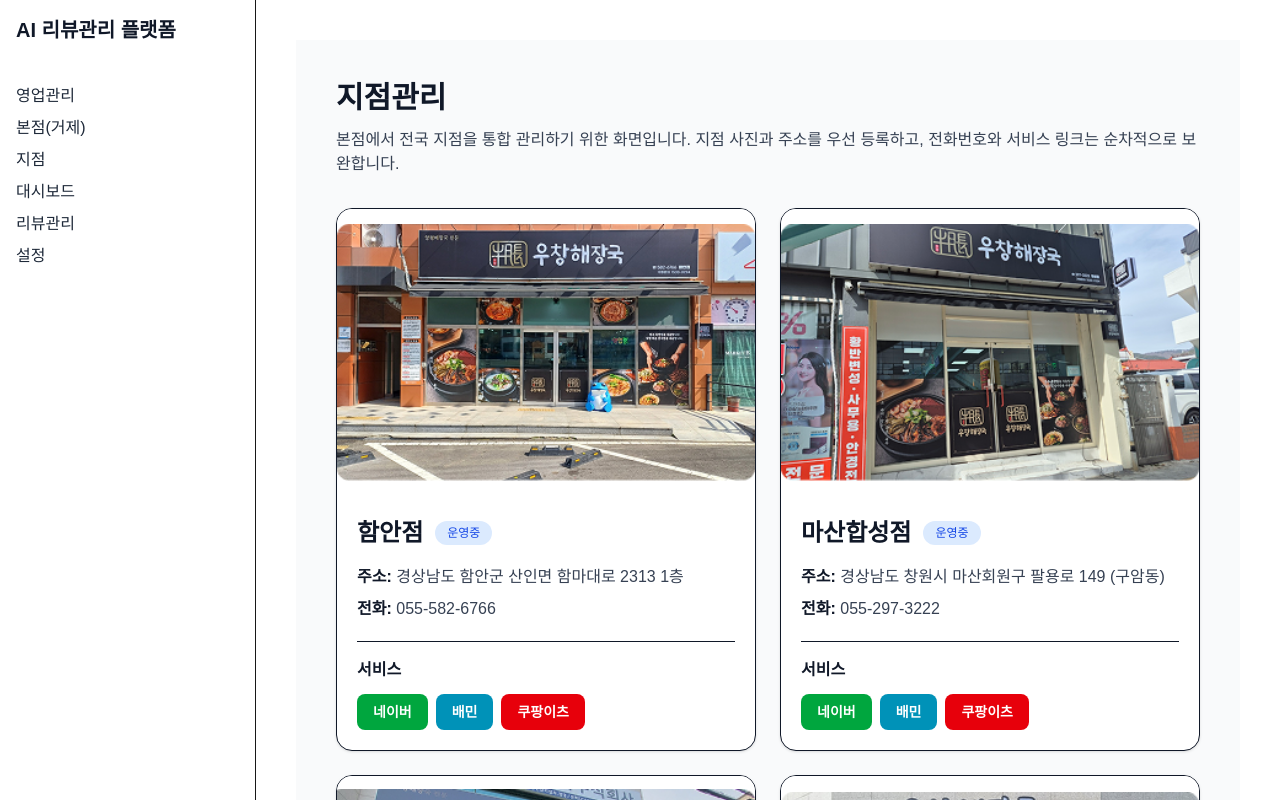
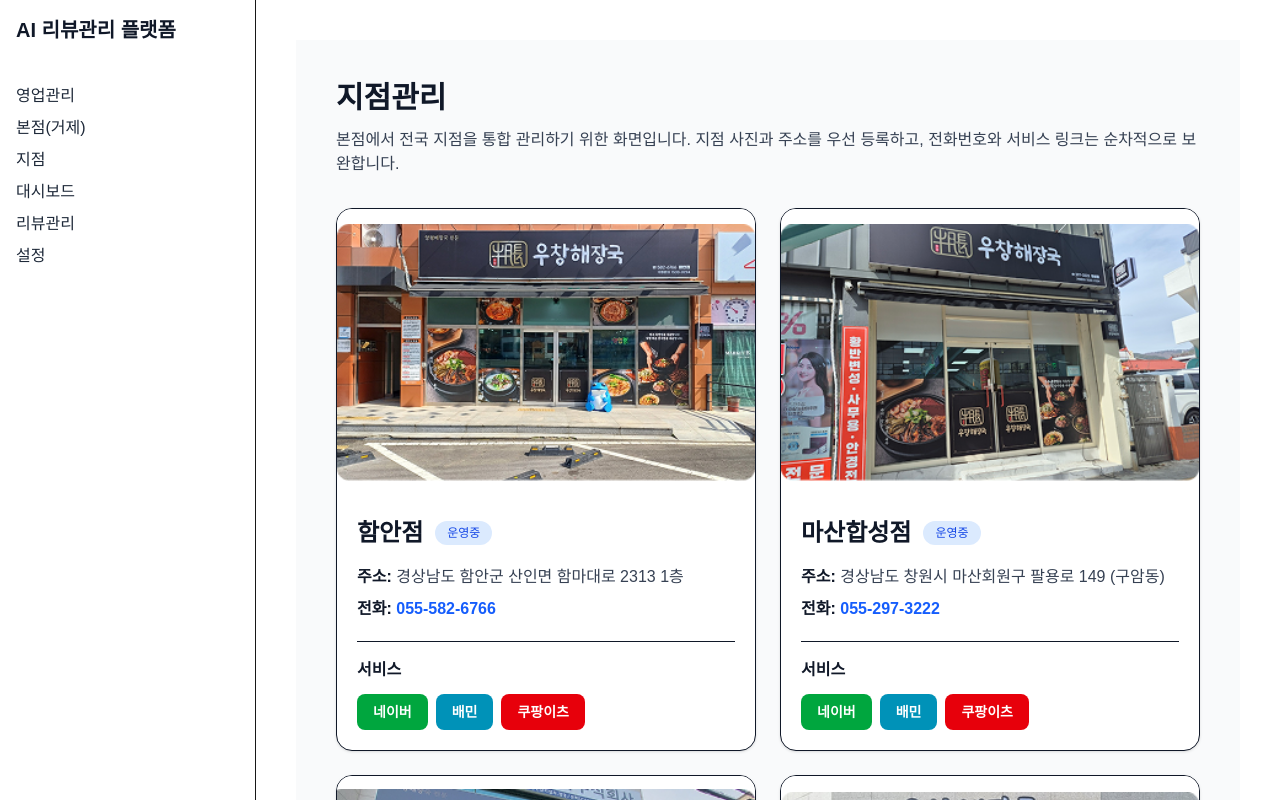
Before and after one commit to hwangsooman/geoje-woochang, a Next.js app: page /branches in a window 1280 px wide. Shown: the top 800 px of the page. Built offline with nearby package versions, Linux system fonts and the light colour scheme.

Commit message:
지ㅣ점전화번호 링크 추가

```diff
--- a/app/branches/page.tsx
+++ b/app/branches/page.tsx
@@ -16,7 +16,7 @@
 
   { name: "김포점", address: "경기도 김포시 김포한강1로 77-29 1동 101호 ",phone:"031-982-9192", image: "/branches/image17.jpg" },
   { name: "원주점", address: "강원특별자치도 원주시 라옹정길 8", phone:"033-765-3377",image: "/branches/image18.jpg" },
-  { name: "원주문막점", address: "강원특별자치도 원주시 문막읍 건등로 30 2층",phone:"033747-1834", image: "/branches/image19.jpg" },
+  { name: "원주문막점", address: "강원특별자치도 원주시 문막읍 건등로 30 2층",phone:"033-747-1834", image: "/branches/image19.jpg" },
   { name: "포항점", address: "경상북도 포항시 남구 동해면 연오로7번길1 105호", phone:"054-277-8532",image: "/branches/image20.jpg" },
   { name: "안계점", address: "경상북도 의성군 안계면 서부로 1838",phone:"054-861-7373", image: "/branches/image21.jpg" },
   { name: "동두천점", address: "경기도 동두천시 하봉암동 141-4",phone:"031-866-0120", image: "/branches/image22.jpg" },
@@ -76,8 +76,13 @@
                 </p>
 
                 <p>
-                  <span className="font-semibold text-gray-900">전화:</span>{" "}
-                   {branch.phone}
+                   <span className="font-semibold text-gray-900">전화:</span>{" "}
+                   <a
+                      href={`tel:${branch.phone.replace(/[^0-9]/g, "")}`}
+                      className="text-blue-600 font-semibold hover:underline"
+                    >
+                         {branch.phone}
+                    </a>
                 </p>
               </div>
 
```
